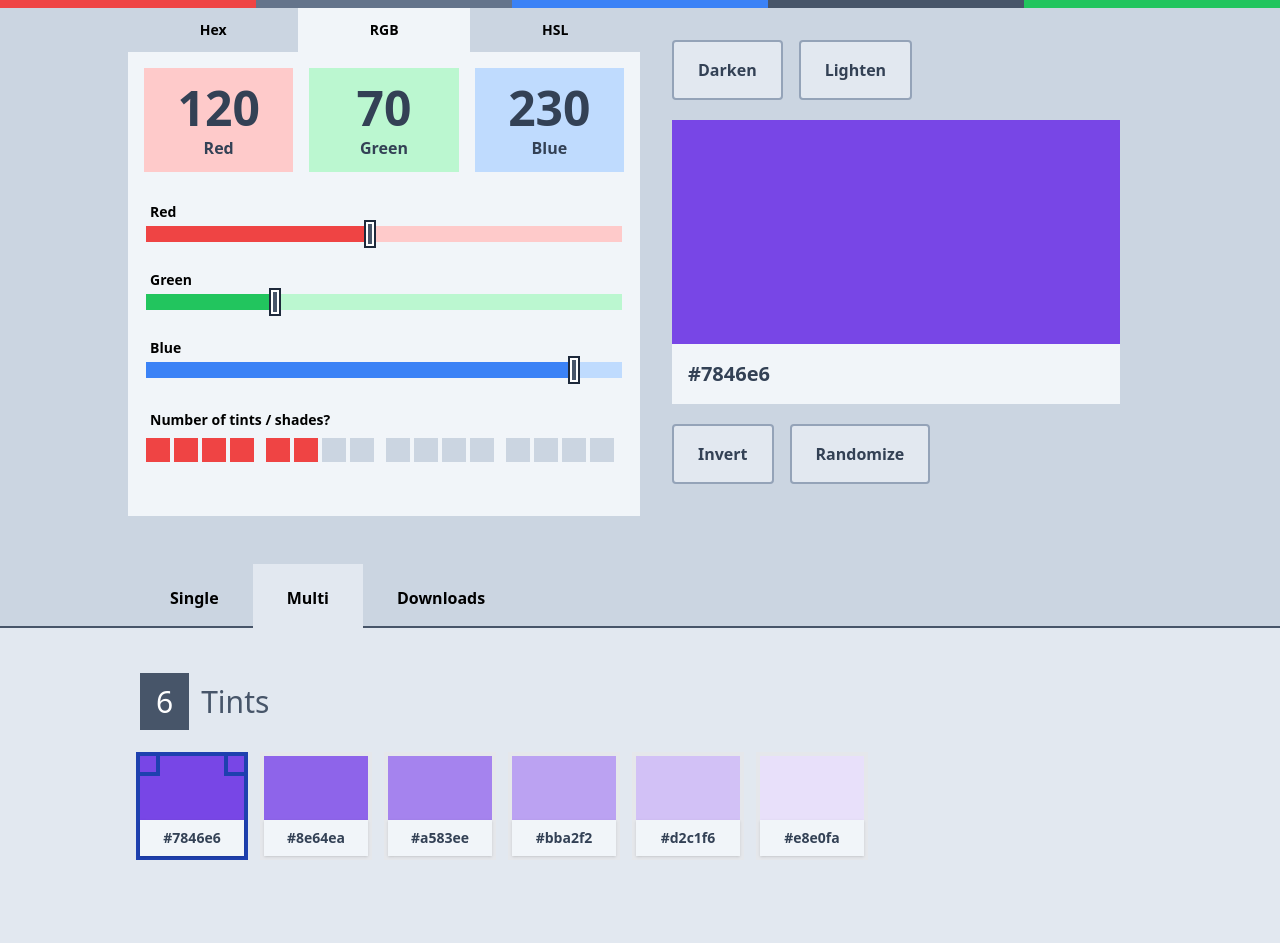
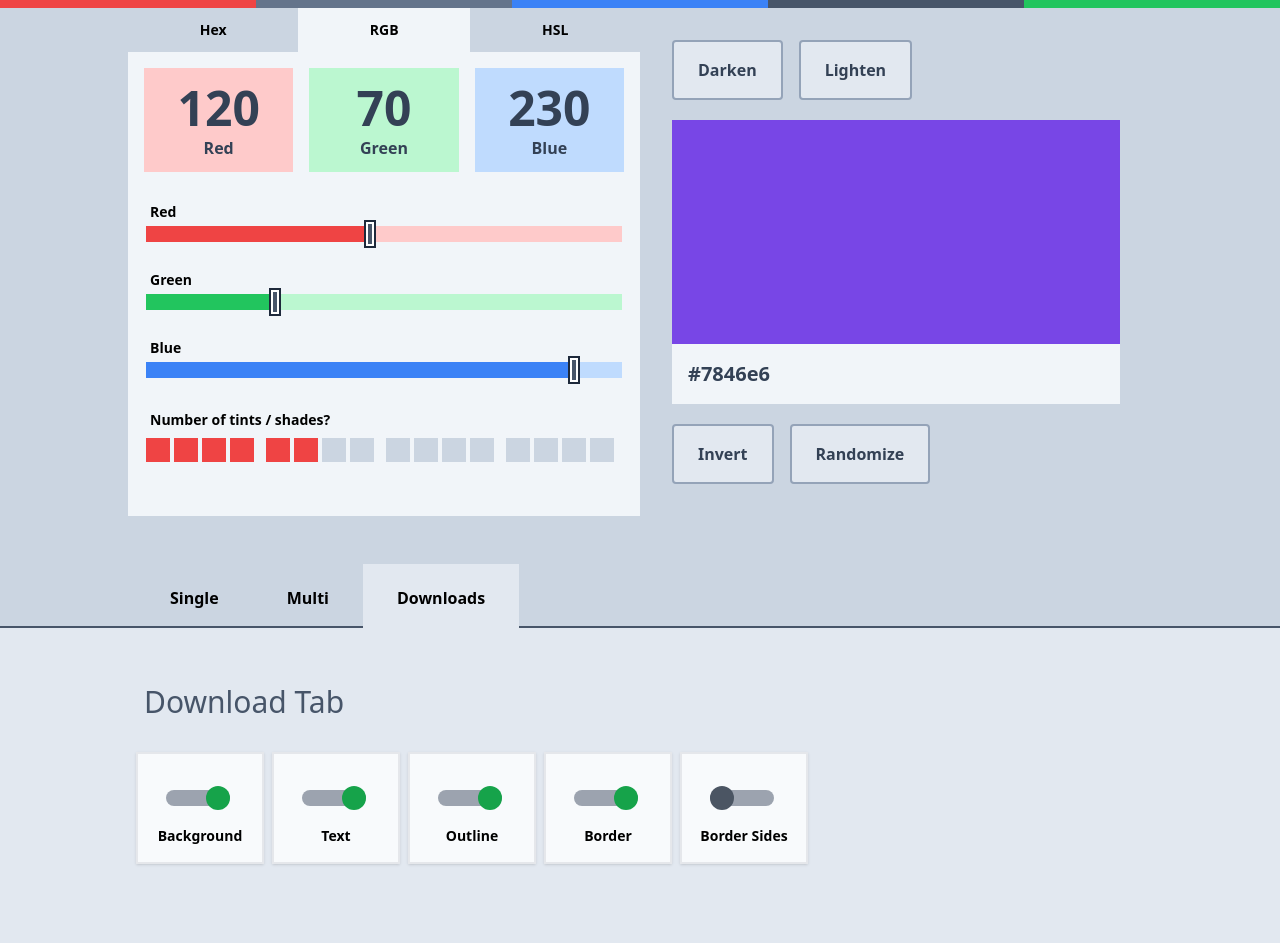
Before and after one commit to reactry/shades, a React (Create React App) app: page / in a window 1280 px wide. Shown: the top 943 px of the page. Built offline with nearby package versions, Linux system fonts and the light colour scheme.

Commit message:
Added new component: Toggle * added toggle buttons for all CSS modifiers in DownloadTab

```diff
--- a/src/MainComponent/Output/ColorOutput.js
+++ b/src/MainComponent/Output/ColorOutput.js
@@ -24,7 +24,7 @@ export default function ColorOutput ({
 	red, green, blue, n
 }) {
 
-	const [currentTabIndex, setCurrentTabIndex] = React.useState(1);
+	const [currentTabIndex, setCurrentTabIndex] = React.useState(2);
 	let outputTabBarProps = {
 		tabs: outputTabs,
 		currentTabIndex, setCurrentTabIndex
--- a/src/MainComponent/Output/DownloadTab.js
+++ b/src/MainComponent/Output/DownloadTab.js
@@ -1,11 +1,26 @@
 import React from 'react';
+
+import Toggle from '../../Toggle';
 
 
 
 export default function DownloadTab () {
+	let [cssBg, setCssBg] = React.useState(true);
+	let [cssFg, setCssFg] = React.useState(true);
+	let [cssOutline, setCssOutline] = React.useState(true);
+	let [cssBorder, setCssBorder] = React.useState(true);
+	let [cssBorderSides, setCssBorderSides] = React.useState(false);
+
 	return (
-		<div className="DownloadTab py-10">
-			<h2 className="text-2xl">Download Tab</h2>
+		<div className="DownloadTab py-12">
+			<h2 className="text-slate-600 text-3xl px-2 pt-2">Download Tab</h2>
+			<div className="py-8 space-x-2 flex">
+				<Toggle title="Background" x={cssBg} setX={setCssBg} />
+				<Toggle title="Text" x={cssFg} setX={setCssFg} />
+				<Toggle title="Outline" x={cssOutline} setX={setCssOutline} />
+				<Toggle title="Border" x={cssBorder} setX={setCssBorder} />
+				<Toggle title="Border Sides" x={cssBorderSides} setX={setCssBorderSides} />
+			</div>
 		</div>
 	);
 }
--- /dev/null
+++ b/src/Toggle.js
@@ -0,0 +1,31 @@
+
+
+
+export default function Toggle ({
+	x, setX, title
+}) {
+
+	let circleClass = "h-6 w-6 -translate-y-1 rounded-full duration-300";
+	circleClass += x ? " bg-green-600 translate-x-10" : " bg-gray-600";
+
+	function handleKeyPress (e) {
+		if (e.keyCode === 32) {
+			e.preventDefault();
+			setX(!x);
+		}
+	}
+
+	return (
+		<div className="select-none px-4 py-4 w-32 bg-slate-50 border-2 cursor-pointer outline-none duration-300 shadow hover:border-blue-500 focus:border-blue-500"
+			onClick={() => setX(!x)} tabIndex="0" onKeyDown={handleKeyPress}>
+			<div className="px-3 py-5 rounded-md">
+				<div className="bg-gray-400 w-16 h-4 rounded-full">
+					<div className={circleClass}></div>
+				</div>
+			</div>
+			<div>
+				<h2 className="text-sm text-center font-bold">{title}</h2>
+			</div>
+		</div>
+	);
+}
```
